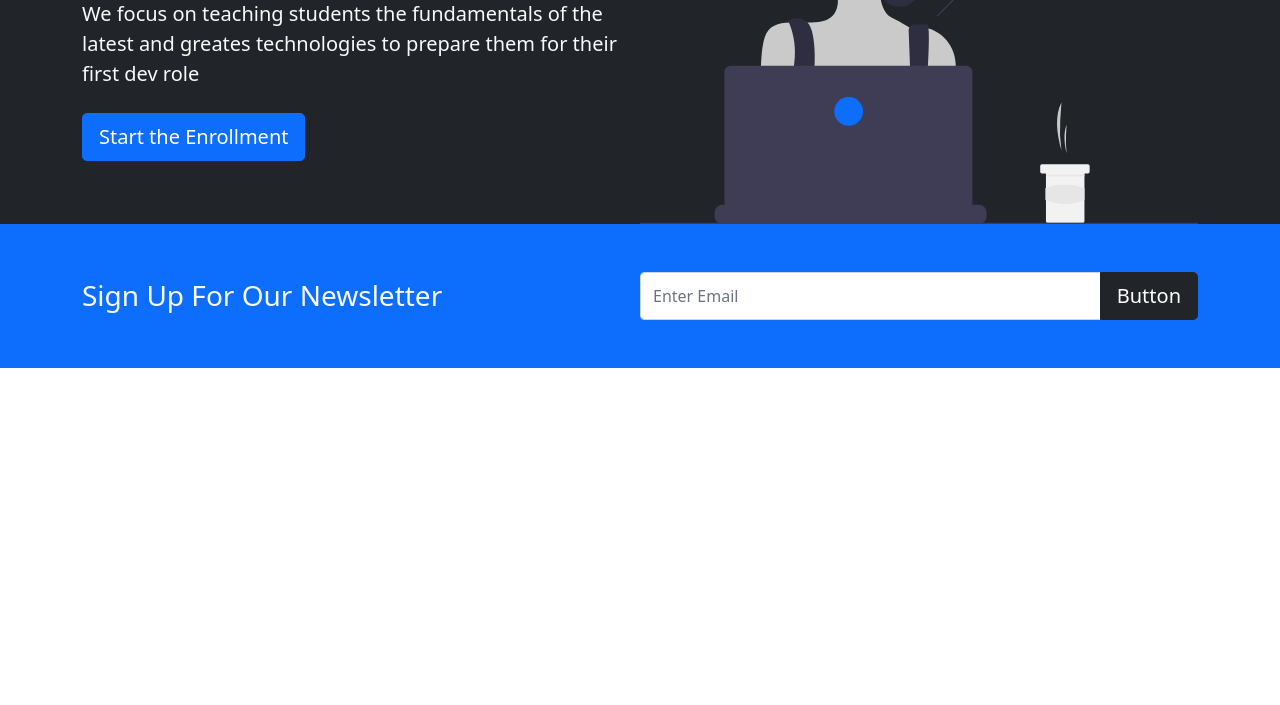
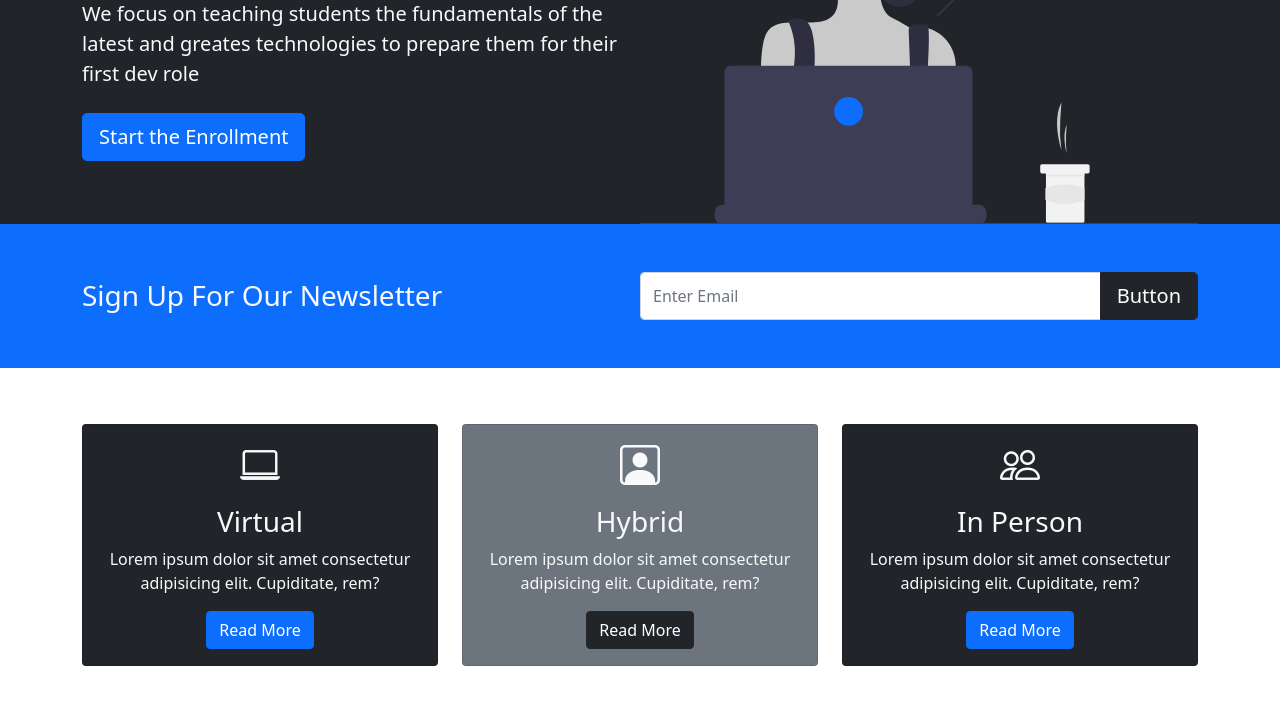
Before and after one commit to adityarrestu/bootstrap5-crashcourse, a plain HTML site: page index.html in a window 1280 px wide. Shown: the part 257-962 px from the top of the page. Before the commit the page ends 800 px from the top, so only its background shows below. Drawn offline with nearby package versions, Linux system fonts and the light colour scheme.

Commit message:
add boxes column card

```diff
--- a/index.html
+++ b/index.html
@@ -5,6 +5,7 @@
     <meta http-equiv="X-UA-Compatible" content="IE=edge">
     <meta name="viewport" content="width=device-width, initial-scale=1.0">
     <link href="https://cdn.jsdelivr.net/npm/bootstrap@5.0.2/dist/css/bootstrap.min.css" rel="stylesheet" integrity="sha384-EVSTQN3/azprG1Anm3QDgpJLIm9Nao0Yz1ztcQTwFspd3yD65VohhpuuCOmLASjC" crossorigin="anonymous">
+    <link rel="stylesheet" href="https://cdn.jsdelivr.net/npm/bootstrap-icons@1.3.0/font/bootstrap-icons.css">
     <link rel="stylesheet" href="style.css  ">
     <title>Frontend Bootcamp</title>
 </head>
@@ -79,6 +80,62 @@
         </div>
     </section>
 
+    <!-- boxes -->
+    <section class="p-5">
+        <div class="container">
+            <div class="row text-center">
+                <div class="col-md">
+                    <div class="card bg-dark text-light my-sm-2">
+                        <div class="card-body text-center">
+                            <div class="h1 mb-3">
+                                <i class="bi bi-laptop"></i>
+                            </div>
+                            <h3 class="card-title">
+                                Virtual
+                            </h3>
+                            <p class="card-text">
+                                Lorem ipsum dolor sit amet consectetur adipisicing elit. Cupiditate, rem?
+                            </p>
+                            <a href="#" class="btn btn-primary">Read More</a>
+                        </div>
+                    </div>
+                </div>
+                <div class="col-md">
+                    <div class="card bg-secondary text-light my-sm-2">
+                        <div class="card-body text-center">
+                            <div class="h1 mb-3">
+                                <i class="bi bi-person-square"></i>
+                            </div>
+                            <h3 class="card-title">
+                                Hybrid
+                            </h3>
+                            <p class="card-text">
+                                Lorem ipsum dolor sit amet consectetur adipisicing elit. Cupiditate, rem?
+                            </p>
+                            <a href="#" class="btn btn-dark">Read More</a>
+                        </div>
+                    </div>
+                </div>
+                <div class="col-md">
+                    <div class="card bg-dark text-light my-sm-2">
+                        <div class="card-body text-center">
+                            <div class="h1 mb-3">
+                                <i class="bi bi-people"></i>
+                            </div>
+                            <h3 class="card-title">
+                                In Person
+                            </h3>
+                            <p class="card-text">
+                                Lorem ipsum dolor sit amet consectetur adipisicing elit. Cupiditate, rem?
+                            </p>
+                            <a href="#" class="btn btn-primary">Read More</a>
+                        </div>
+                    </div>
+                </div>
+            </div>
+        </div>
+    </section>
+
     <script src="https://cdn.jsdelivr.net/npm/bootstrap@5.0.2/dist/js/bootstrap.bundle.min.js" integrity="sha384-MrcW6ZMFYlzcLA8Nl+NtUVF0sA7MsXsP1UyJoMp4YLEuNSfAP+JcXn/tWtIaxVXM" crossorigin="anonymous"></script>
 </body>
 </html>
```
